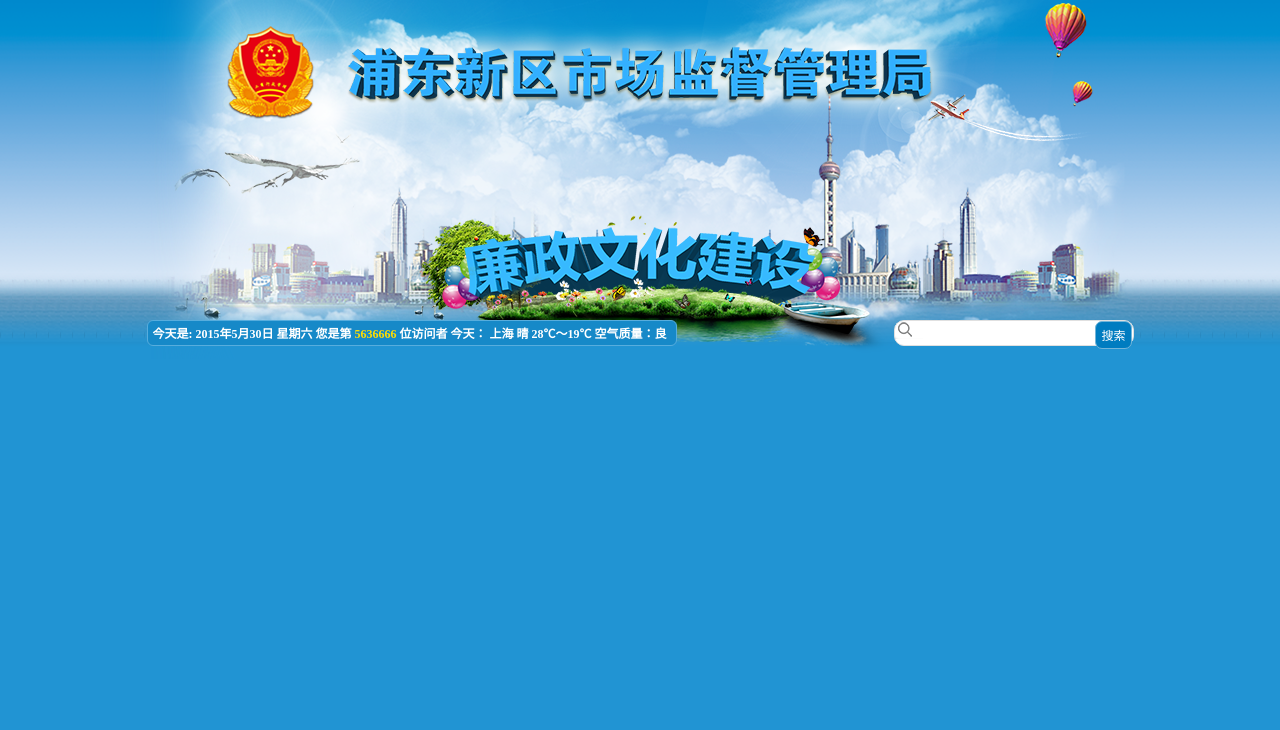
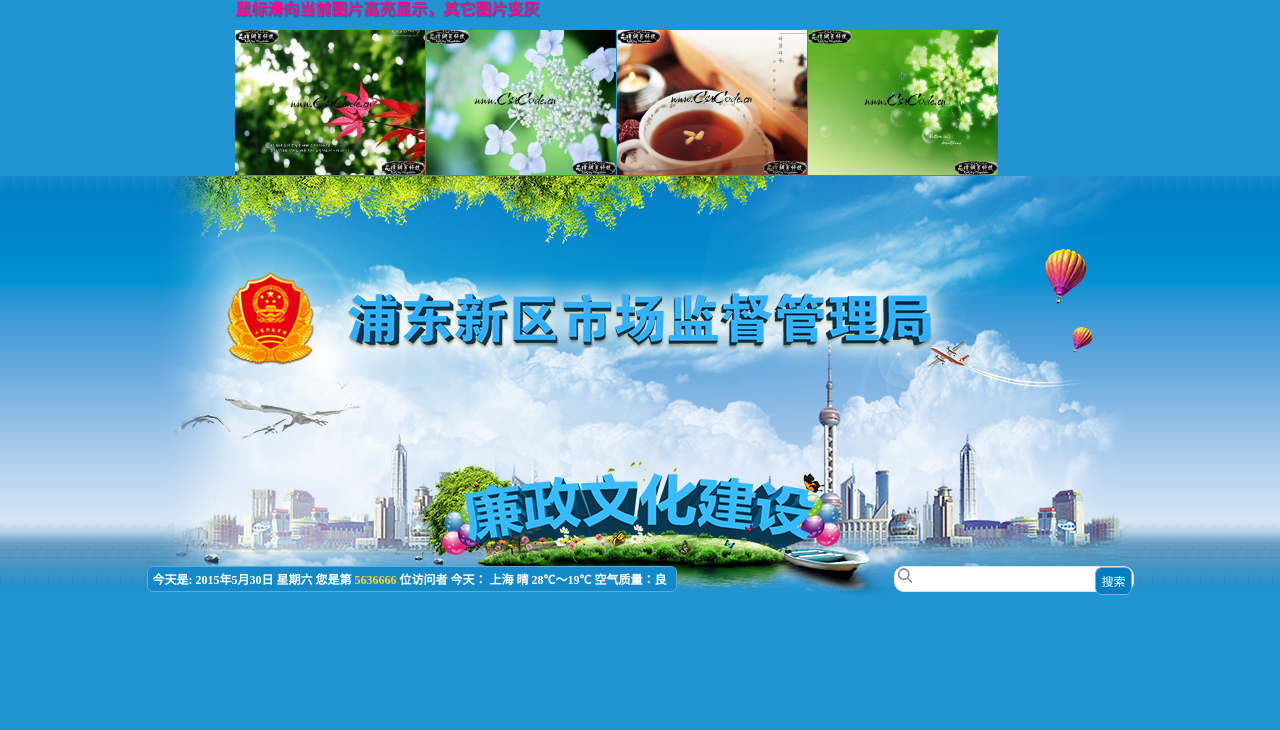
Before and after one commit to wyaoyaoyao/PSLearnling, a plain HTML site: page index01.html in a window 1280 px wide. Shown: the part 70-800 px from the top of the page. Drawn offline with nearby package versions, Linux system fonts and the light colour scheme.

Commit message:
添加jquery文件

```diff
--- a/css/lanrenzhijia.css
+++ b/css/lanrenzhijia.css
@@ -1,13 +1,12 @@
 @charset "utf-8";
-/* 代码整理：懒人之家 lanrenzhijia.com */
-body {
-	margin: 0;
-	padding: 0;
-}
-#bg {
-	position: relative;
-	width: 100%;
-	height: 100%;
-	background: #fff url('../img/lanrenzhijia.gif') no-repeat center;
-}
-/* 代码整理：懒人之家 lanrenzhijia.com */
+/* 代码整理：懒人之家 www.lanrenzhijia.com */
+*{ margin:0; padding:0; list-style:none;}
+h1, h4 {margin:10px auto;width:810px;color:#FF0C8A;	text-shadow:1px 1px 1px rgba(0, 0, 0, 0.3);}
+
+#lanrenzhijia {	margin:0 auto;padding:0;width:810px;font-size:0;zoom:1;}
+#lanrenzhijia:after {content:"";display:block;height:0;clear:both;visibility:hidden;}
+#lanrenzhijia li {list-style-type:none;	float:left;	width:190px;height:145px;margin-right:1px;margin-bottom:1px;text-align:center;display:table;position:relative;}
+#lanrenzhijia li a {display:table-cell;	vertical-align:middle;*display: block;*font-size: 175px;*font-family:Arial;	text-align:center;}
+#lanrenzhijia img {border:none;vertical-align:middle;width:190px;height:145px;}
+#lanrenzhijia i {display:block;width:100%;height:100%;position:absolute;left:0;	top:0;}
+#lanrenzhijia .opacity_bg {	background:#000;opacity:0.4;}
--- a/index01.html
+++ b/index01.html
@@ -4,8 +4,30 @@
 	<meta charset="UTF-8">
 	<title>Document</title>
 	<link rel="stylesheet" href="css/index.css" type="text/css">
+	<link href="css/lanrenzhijia.css" type="text/css" rel="stylesheet" />
+
 </head>
 <body>
+<h1>jquery聚光灯效果</h1>
+<h4>鼠标滑向当前图片高亮显示，其它图片变灰</h4>
+<!-- 代码部分begin -->
+<ul id="lanrenzhijia">
+  <li><a><img  src="img/m01.jpg" /></a><i class="this_bg"></i></li>
+  <li><a><img  src="img/m02.jpg" /></a><i class="this_bg"></i></li>
+  <li><a><img  src="img/m03.jpg" /></a><i class="this_bg"></i></li>
+  <li><a><img  src="img/m04.jpg" /></a><i class="this_bg"></i></li>
+</ul>
+<script src="http://www.lanrenzhijia.com/ajaxjs/1.7.2/jquery-1.7.2.min.js"></script>
+<script>
+$(function(){
+	$("#lanrenzhijia li").hover(function(){
+		$(this).siblings().find("i").addClass("opacity_bg");//鼠标滑过当前元素，找到他的同辈元素i,并为它加上opacity_bg类
+	},function(){
+		$(this).siblings().find("i").removeClass("opacity_bg");//鼠标移出当前元素，到他的同辈元素i,并移除它加上opacity_bg类景
+	})
+});
+</script>
+<!-- 代码部分end -->
 	<div class="toubu">
 		<div class="header">
 			<div class="w987">
```
Also changed, not shown: index.html (added, +30 -0 lines), img/lanrenzhijia.gif (deleted), img/m01.jpg (added), img/m02.jpg (added), img/m03.jpg (added), img/m04.jpg (added), lanrenzhijia.com下载说明.txt (added), 1 other file.
